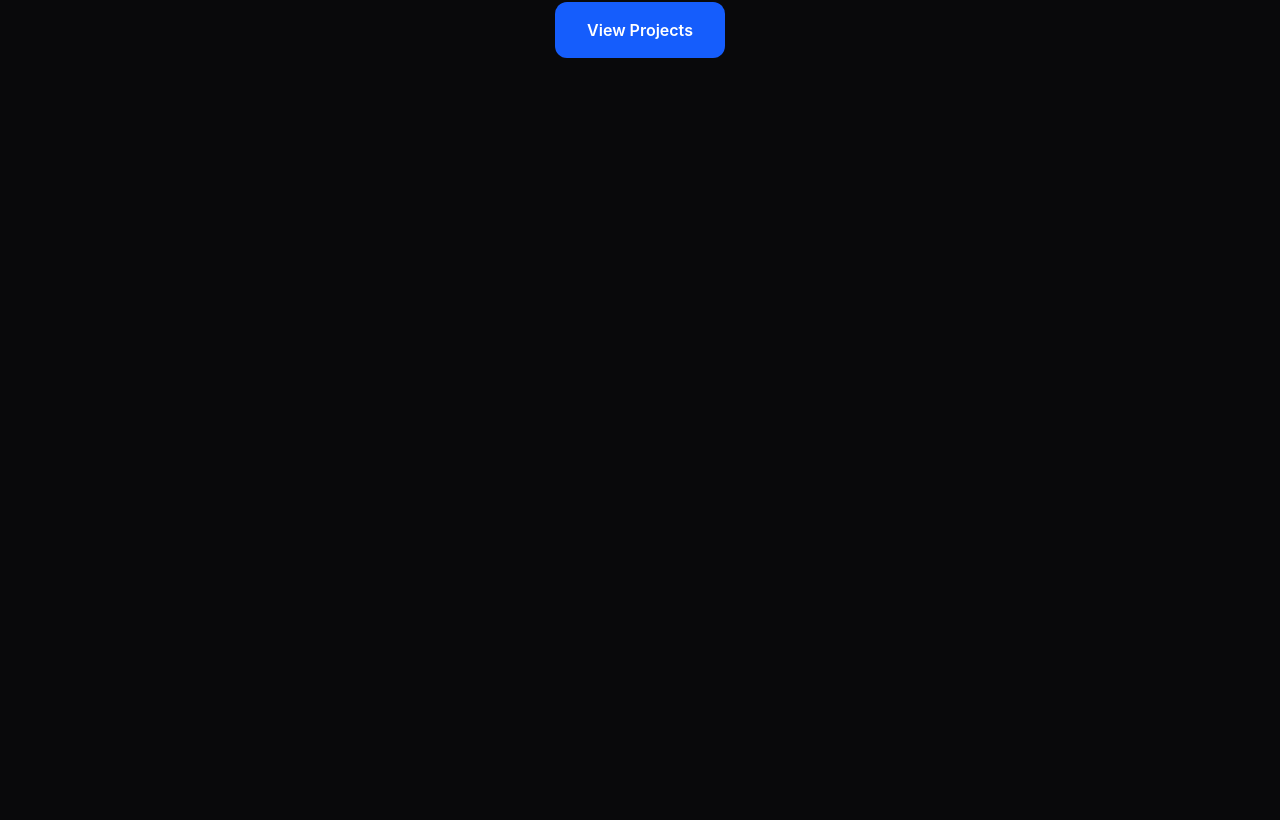
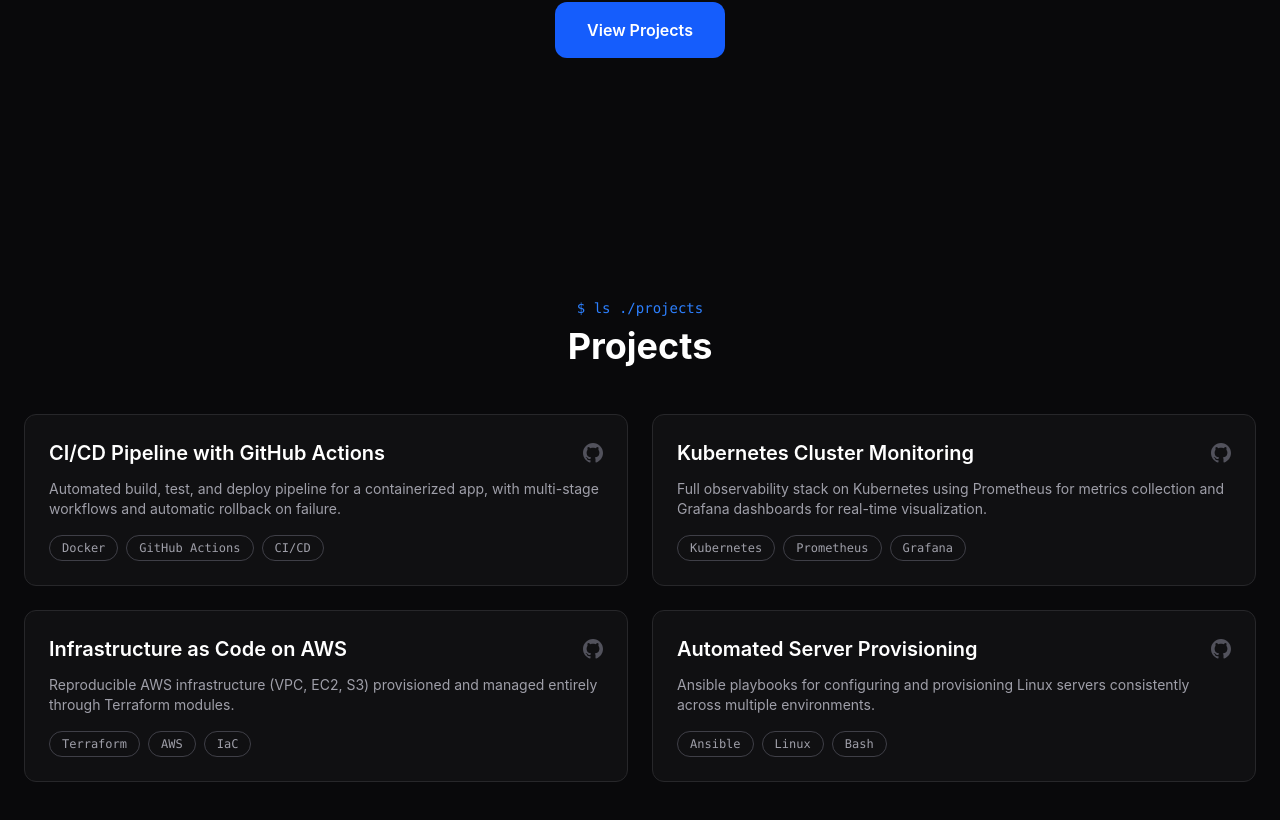
Before and after one commit to Ismoilov05/qodir-devops-portfolio, a React (Vite) app: page / in a window 1280 px wide. Shown: the part 502-1322 px from the top of the page. Before the commit the page ends 800 px from the top, so only its background shows below. Built offline with nearby package versions, Linux system fonts and the light colour scheme.

Commit message:
all are modified

```diff
--- a/src/App.tsx
+++ b/src/App.tsx
@@ -1,7 +1,10 @@
+import { projects } from "./projects";
+
 export default function App() {
   return (
     <div className="min-h-screen bg-zinc-950 text-white">
-      <div className="container mx-auto flex min-h-screen items-center justify-center px-6">
+      {/* Hero */}
+      <section className="container mx-auto flex min-h-screen items-center justify-center px-6">
         <div className="text-center">
           <p className="mb-4 text-blue-500 text-lg">
             Hello, my name is
@@ -19,11 +22,64 @@
             Docker • Kubernetes • Linux • Terraform • AWS • GitHub Actions  CI/CD • Bash Scripting • Python • Ansible • Jenkins • Prometheus • Grafana
           </p>
 
-          <button className="mt-10 rounded-xl bg-blue-600 px-8 py-4 font-semibold transition hover:bg-blue-700">
+          <a
+            href="#projects"
+            className="mt-10 inline-block rounded-xl bg-blue-600 px-8 py-4 font-semibold transition hover:bg-blue-700"
+          >
             View Projects
-          </button>
+          </a>
         </div>
-      </div>
+      </section>
+
+      {/* Projects */}
+      <section id="projects" className="container mx-auto px-6 pb-24">
+        <p className="mb-2 text-center font-mono text-sm text-blue-500">
+          $ ls ./projects
+        </p>
+        <h2 className="mb-12 text-center text-4xl font-bold">
+          Projects
+        </h2>
+
+        <div className="grid gap-6 sm:grid-cols-2">
+          {projects.map((project) => (
+            <a
+              key={project.title}
+              href={project.githubUrl}
+              target="_blank"
+              rel="noopener noreferrer"
+              className="group flex flex-col rounded-xl border border-zinc-800 bg-zinc-900/50 p-6 transition hover:border-blue-600 hover:bg-zinc-900"
+            >
+              <div className="flex items-start justify-between gap-4">
+                <h3 className="text-xl font-semibold transition group-hover:text-blue-400">
+                  {project.title}
+                </h3>
+                <svg
+                  viewBox="0 0 24 24"
+                  className="mt-1 h-5 w-5 flex-shrink-0 fill-current text-zinc-600 transition group-hover:text-blue-400"
+                  aria-hidden="true"
+                >
+                  <path d="M12 0c-6.626 0-12 5.373-12 12 0 5.302 3.438 9.8 8.207 11.387.599.111.793-.261.793-.577v-2.234c-3.338.726-4.033-1.416-4.033-1.416-.546-1.387-1.333-1.756-1.333-1.756-1.089-.745.083-.729.083-.729 1.205.084 1.839 1.237 1.839 1.237 1.07 1.834 2.807 1.304 3.492.997.107-.775.418-1.305.762-1.604-2.665-.305-5.467-1.334-5.467-5.931 0-1.311.469-2.381 1.236-3.221-.124-.303-.535-1.524.117-3.176 0 0 1.008-.322 3.301 1.23.957-.266 1.983-.399 3.003-.404 1.02.005 2.047.138 3.006.404 2.291-1.552 3.297-1.23 3.297-1.23.653 1.653.242 2.874.118 3.176.77.84 1.235 1.911 1.235 3.221 0 4.609-2.807 5.624-5.479 5.921.43.372.823 1.102.823 2.222v3.293c0 .319.192.694.801.576 4.765-1.589 8.199-6.086 8.199-11.386 0-6.627-5.373-12-12-12z" />
+                </svg>
+              </div>
+
+              <p className="mt-3 flex-1 text-sm text-zinc-400">
+                {project.description}
+              </p>
+
+              <div className="mt-4 flex flex-wrap gap-2">
+                {project.tags.map((tag) => (
+                  <span
+                    key={tag}
+                    className="rounded-full border border-zinc-700 px-3 py-1 font-mono text-xs text-zinc-400"
+                  >
+                    {tag}
+                  </span>
+                ))}
+              </div>
+            </a>
+          ))}
+        </div>
+      </section>
     </div>
   );
 }
--- /dev/null
+++ b/src/projects.ts
@@ -0,0 +1,42 @@
+export interface Project {
+    title: string;
+    description: string;
+    tags: string[];
+    githubUrl: string;
+  }
+
+  // 👇 Bu yerga o'zingizning real projectlaringizni qo'shing.
+  // title       — project nomi
+  // description — qisqa tavsif (1-2 gap, nima qildi, qaysi muammoni hal qildi)
+  // tags        — ishlatilgan texnologiyalar
+  // githubUrl   — repo'ga to'liq link
+  export const projects: Project[] = [
+    {
+      title: "CI/CD Pipeline with GitHub Actions",
+      description:
+        "Automated build, test, and deploy pipeline for a containerized app, with multi-stage workflows and automatic rollback on failure.",
+      tags: ["Docker", "GitHub Actions", "CI/CD"],
+      githubUrl: "https://github.com/Ismoilov05",
+    },
+    {
+      title: "Kubernetes Cluster Monitoring",
+      description:
+        "Full observability stack on Kubernetes using Prometheus for metrics collection and Grafana dashboards for real-time visualization.",
+      tags: ["Kubernetes", "Prometheus", "Grafana"],
+      githubUrl: "https://github.com/Ismoilov05",
+    },
+    {
+      title: "Infrastructure as Code on AWS",
+      description:
+        "Reproducible AWS infrastructure (VPC, EC2, S3) provisioned and managed entirely through Terraform modules.",
+      tags: ["Terraform", "AWS", "IaC"],
+      githubUrl: "https://github.com/Ismoilov05",
+    },
+    {
+      title: "Automated Server Provisioning",
+      description:
+        "Ansible playbooks for configuring and provisioning Linux servers consistently across multiple environments.",
+      tags: ["Ansible", "Linux", "Bash"],
+      githubUrl: "https://github.com/Ismoilov05",
+    },
+  ];
--- a/vite.config.ts
+++ b/vite.config.ts
@@ -3,6 +3,7 @@
 import tailwindcss from "@tailwindcss/vite"
 
 export default defineConfig({
+  base: "/qodir-devops-portfolio/",
   plugins: [
     react(),
     tailwindcss(),
```
